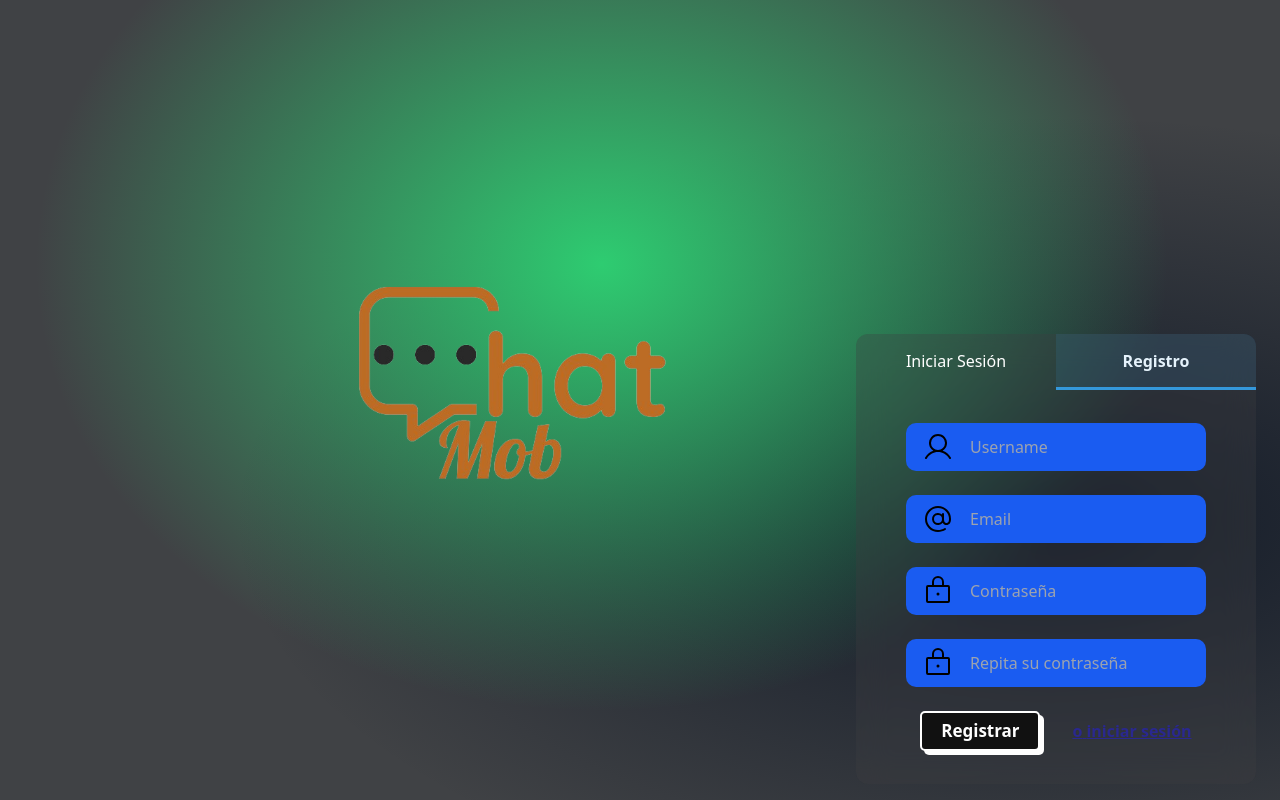
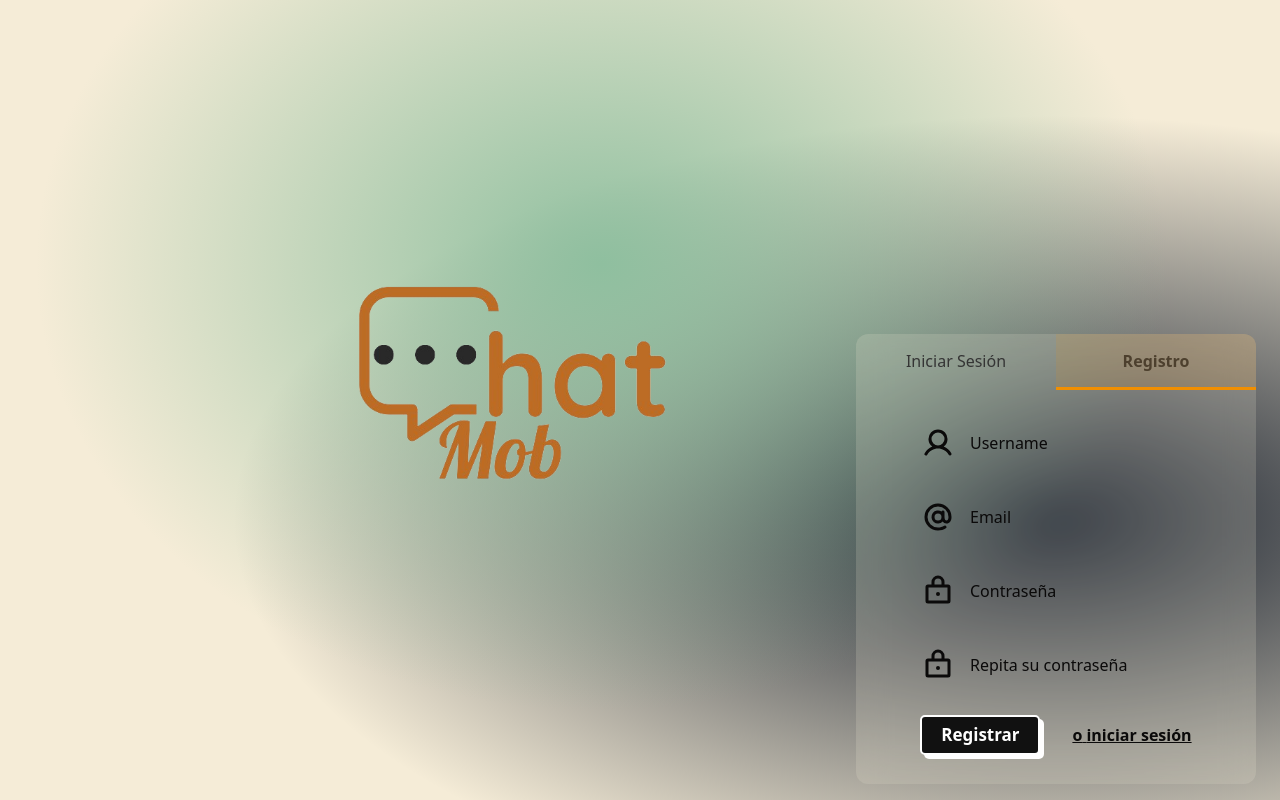
Before and after one commit to borgesmj/real-time-chat-app, a React (Vite) app: page /login in a window 1280 px wide. Both pictures are taken after a click on the element "Registro". Built offline with nearby package versions, Linux system fonts and the light colour scheme; no server answers; the database is empty.

Commit message:
setting theme color for the login/register forms

```diff
--- a/src/App.jsx
+++ b/src/App.jsx
@@ -124,7 +124,7 @@ function App() {
   return (
     <div
       id="app"
-      className={`w-dvw h-dvh md:p-2 flex justify-center items-center bg-[var(--bg-300)] dark-theme ${
+      className={`w-dvw h-dvh md:p-2 flex justify-center items-center bg-[var(--bg-100)] ligth-theme ${
         !darkTheme
           ? "ligth-theme"
           : null
--- a/src/Components/LoginForm/LoginForm.jsx
+++ b/src/Components/LoginForm/LoginForm.jsx
@@ -17,6 +17,7 @@ const LoginForm = ({
   setRegisterOpen,
   openToastError,
   setLoading,
+  darkTheme,
 }) => {
   const [loginEmail, setLoginEmail] = useState("");
   const [loginPW, setLoginPW] = useState("");
@@ -54,15 +55,15 @@ const LoginForm = ({
   return (
     <FormTemplate id={id}>
       <FormField>
-        <div className="bg-[#1a5cf1] w-3/4 flex flex-row px-4 py-2 rounded-[10px]">
+        <div className="w-3/4 flex flex-row px-4 py-2 border-b-solid border-b-[2px] border-b-transparent focus-within:border-b-[var(--accent-100)]">
           <span>
-            <At size={32} />
+            <At size={32}  color={darkTheme ? "#FFFFFF" : "#0b0a0a" } weight="bold" />
           </span>
           <input
             type="text"
             name=""
             id="login-email"
-            className="bg-transparent focus:outline-none ml-4"
+            className="bg-transparent focus:outline-none ml-4 w-3/4 text-[var(--text-200)] placeholder:text-[var(--text-200)] placeholder:text-bold"
             placeholder="Email"
             required
             value={loginEmail}
@@ -71,15 +72,15 @@ const LoginForm = ({
         </div>
       </FormField>
       <FormField>
-        <div className="bg-[#1a5cf1] w-3/4 flex flex-row px-4 py-2 rounded-[10px]">
+      <div className="w-3/4 flex flex-row px-4 py-2 border-b-solid border-b-[2px] border-b-transparent focus-within:border-b-[var(--accent-100)]">
           <span>
-            <Lock size={32} />
+            <Lock size={32}  color={darkTheme ? "#FFFFFF" : "#0b0a0a" } weight="bold" />
           </span>
           <input
             type="password"
             name=""
             id="login-password"
-            className="bg-transparent focus:outline-none ml-4"
+            className="bg-transparent focus:outline-none ml-4 w-3/4 text-[var(--text-200)] placeholder:text-[var(--text-200)] placeholder:text-bold"
             placeholder="Password"
             required
             value={loginPW}
@@ -89,7 +90,7 @@ const LoginForm = ({
       </FormField>
       <FormField>
         <SubmitBtn btnText={btnText} handleSubmit={handleSubmit} />
-        <p className="ml-8 font-bold text-[#2a288f] cursor-pointer underline ">
+        <p className="ml-8 font-bold text-[var(--text-200)] cursor-pointer underline ">
           o{" "}
           <span
             onClick={() => {
@@ -102,7 +103,7 @@ const LoginForm = ({
       </FormField>
       <a
         href=""
-        className="w-full text-center font-bold text-[#2a288f] cursor-pointer underline"
+        className="w-full text-center text-md text-[var(--text-200)] cursor-pointer underline"
       >
         Olvidé mi contraseña
       </a>
--- a/src/Components/RegisterForm/RegisterForm.jsx
+++ b/src/Components/RegisterForm/RegisterForm.jsx
@@ -18,6 +18,7 @@ const RegisterForm = ({
   openToastSuccess,
   openToastError,
   setLoading,
+  darkTheme
 }) => {
   const [passwordStrength, setPasswordStrength] = useState(0);
   const [username, setUsername] = useState("");
@@ -189,15 +190,15 @@ const RegisterForm = ({
   return (
     <FormTemplate id={id}>
       <FormField>
-        <div className="bg-[#1a5cf1] w-3/4 flex flex-row px-4 py-2 rounded-[10px]">
+        <div className="w-3/4 flex flex-row px-4 py-2 border-b-solid border-b-[2px] border-b-transparent focus-within:border-b-[var(--accent-100)]">
           <span>
-            <User size={32} />
+            <User size={32}  color={darkTheme ? "#FFFFFF" : "#0b0a0a" } weight="bold" />
           </span>
           <input
             type="text"
             name=""
             id="username"
-            className="bg-transparent focus:outline-none ml-4"
+            className="bg-transparent focus:outline-none ml-4 w-3/4 text-[var(--text-200)] placeholder:text-[var(--text-200)] placeholder:text-bold"
             placeholder="Username"
             required
             value={username}
@@ -206,15 +207,15 @@ const RegisterForm = ({
         </div>
       </FormField>
       <FormField>
-        <div className="bg-[#1a5cf1] w-3/4 flex flex-row px-4 py-2 rounded-[10px]">
+        <div className="w-3/4 flex flex-row px-4 py-2 border-b-solid border-b-[2px] border-b-transparent focus-within:border-b-[var(--accent-100)]">
           <span>
-            <At size={32} />
+            <At size={32}  color={darkTheme ? "#FFFFFF" : "#0b0a0a" } weight="bold" />
           </span>
           <input
             type="text"
             name="register-email"
             id="register-email"
-            className="bg-transparent focus:outline-none ml-4"
+            className="bg-transparent focus:outline-none ml-4 w-3/4 text-[var(--text-200)] placeholder:text-[var(--text-200)] placeholder:text-bold"
             placeholder="Email"
             required
             value={email}
@@ -223,15 +224,15 @@ const RegisterForm = ({
         </div>
       </FormField>
       <FormField>
-        <div className="bg-[#1a5cf1] w-3/4 flex flex-row px-4 py-2 rounded-[10px]">
+        <div className="w-3/4 flex flex-row px-4 py-2 border-b-solid border-b-[2px] border-b-transparent focus-within:border-b-[var(--accent-100)]">
           <span>
-            <Lock size={32} />
+            <Lock size={32}  color={darkTheme ? "#FFFFFF" : "#0b0a0a" } weight="bold" />
           </span>
           <input
             type="password"
             name=""
             id="register-password"
-            className="bg-transparent focus:outline-none ml-4"
+            className="bg-transparent focus:outline-none ml-4 w-3/4 text-[var(--text-200)] placeholder:text-[var(--text-200)] placeholder:text-bold"
             placeholder="Contraseña"
             value={newPassword}
             onChange={(e) => {
@@ -242,15 +243,15 @@ const RegisterForm = ({
         </div>
       </FormField>
       <FormField>
-        <div className="bg-[#1a5cf1] w-3/4 flex flex-row px-4 py-2 rounded-[10px]">
+        <div className="w-3/4 flex flex-row px-4 py-2 border-b-solid border-b-[2px] border-b-transparent focus-within:border-b-[var(--accent-100)]">
           <span>
-            <Lock size={32} />
+            <Lock size={32}  color={darkTheme ? "#FFFFFF" : "#0b0a0a" } weight="bold" />
           </span>
           <input
             type="password"
             name=""
             id="register-newPassword"
-            className="bg-transparent focus:outline-none ml-4"
+            className="bg-transparent focus:outline-none ml-4 w-3/4 text-[var(--text-200)] placeholder:text-[var(--text-200)] placeholder:text-bold"
             placeholder="Repita su contraseña"
             required
             value={repeatPassword}
@@ -262,7 +263,7 @@ const RegisterForm = ({
       </FormField>
       <FormField>
         <SubmitBtn btnText={btnText} handleSubmit={handleSubmit} />
-        <p className="ml-8 font-bold text-[#2a288f] cursor-pointer underline ">
+        <p className="ml-8 font-bold text-[var(--text-200)] cursor-pointer underline ">
           o{" "}
           <span
             onClick={() => {
--- a/src/Pages/RegisterLogin/RegisterLogin.jsx
+++ b/src/Pages/RegisterLogin/RegisterLogin.jsx
@@ -75,6 +75,7 @@ const RegisterLogin = ({setCurrentUser, currentUser, darktheme, setDarkTheme}) =
           setCurrentUser = {setCurrentUser}
           currentUser={currentUser}
           openToastSuccess={openToastSuccess}
+          darktheme={darktheme}
         />
         <RegisterForm
           id="RegisterForm"
@@ -83,6 +84,7 @@ const RegisterLogin = ({setCurrentUser, currentUser, darktheme, setDarkTheme}) =
           openToastError={openToastError}
           openToastSuccess={openToastSuccess}
           setLoading = {setLoading}
+          darktheme={darktheme}
         />
         <ToastContainer
           position="bottom-right"
--- a/src/index.css
+++ b/src/index.css
@@ -10,7 +10,7 @@
   --accent-100: #f18f01;
   --accent-200: #833500;
   --text-100: #353535;
-  --text-200: #5f5f5f;
+  --text-200: #0b0a0a;
   --bg-100: #f5ecd7;
   --bg-200: #ebe2cd;
   --bg-300: #c2baa6;
```
